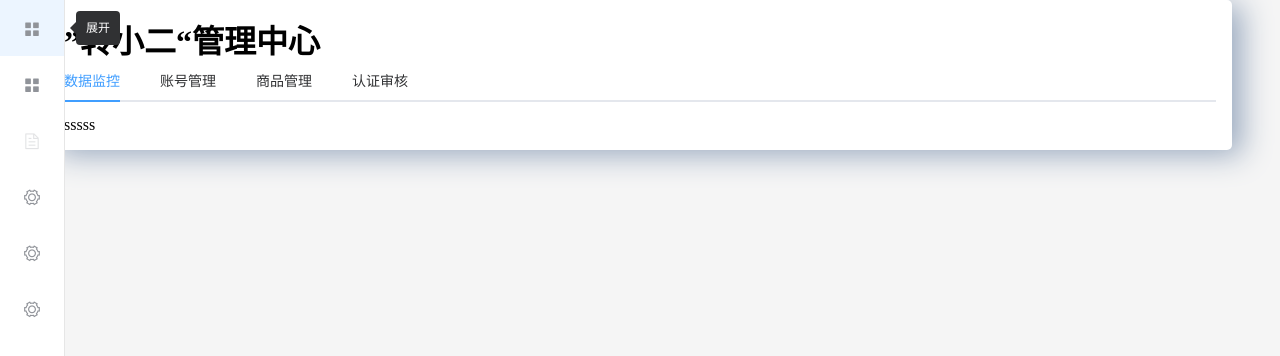
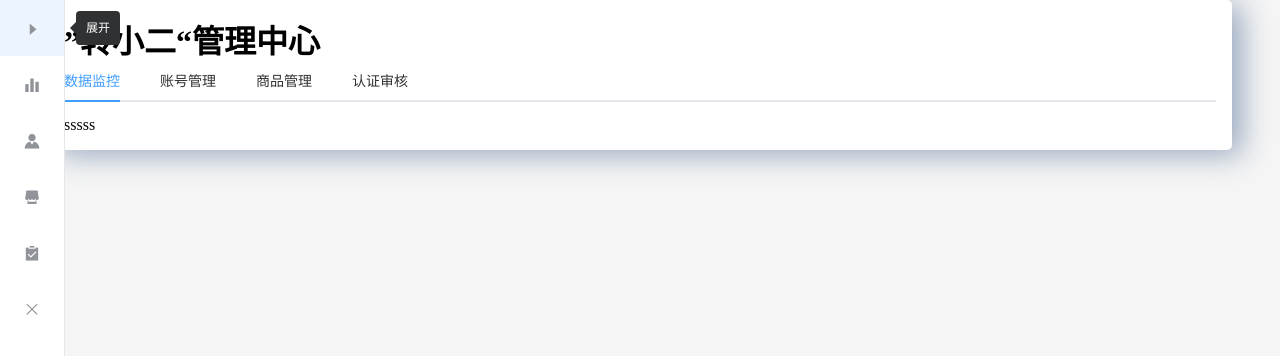
Before and after one commit to MoMeak9/mallbackground, a Vue app: page /#/home in a window 1280 px wide. Shown: the top 356 px of the page. Built offline with nearby package versions, Linux system fonts and the light colour scheme; no server answers.

Commit message:
5.3 finish half

```diff
--- a/src/views/Home/Home.vue
+++ b/src/views/Home/Home.vue
@@ -4,27 +4,27 @@
       <el-menu default-active="1-4-1" class="el-menu-vertical-demo"
                :collapse="isCollapse">
         <el-menu-item index="1" @click="isCollapse=!isCollapse">
-          <i class="el-icon-menu"></i>
+          <i class="el-icon-caret-right" v-if="isCollapse"></i><i class="el-icon-caret-left" v-else></i>
           <span slot="title"><a v-if="isCollapse">展开</a><a v-else>关闭</a></span>
         </el-menu-item>
         <el-menu-item index="2" @click="tabActive='1'">
-          <i class="el-icon-menu"></i>
+          <i class="el-icon-s-data"></i>
           <span slot="title">数据监控</span>
         </el-menu-item>
-        <el-menu-item index="3" disabled>
-          <i class="el-icon-document"></i>
+        <el-menu-item index="3" @click="tabActive='2'">
+          <i class="el-icon-s-custom"></i>
           <span slot="title">账号管理</span>
         </el-menu-item>
-        <el-menu-item index="4">
-          <i class="el-icon-setting"></i>
+        <el-menu-item index="4" @click="tabActive='3'">
+          <i class="el-icon-s-shop"></i>
           <span slot="title">商品管理</span>
         </el-menu-item>
-        <el-menu-item index="5">
-          <i class="el-icon-setting"></i>
+        <el-menu-item index="5" @click="tabActive='4'">
+          <i class="el-icon-s-claim"></i>
           <span slot="title">用户审核</span>
         </el-menu-item>
-        <el-menu-item index="6">
-          <i class="el-icon-setting"></i>
+        <el-menu-item index="6" @click="logOut">
+          <i class="el-icon-close"></i>
           <span slot="title">登出</span>
         </el-menu-item>
       </el-menu>
@@ -64,7 +64,7 @@
         <!--        管理所有商品  可筛选-->
         <el-tab-pane label="商品管理" name="3">
           <div class="item-audit">
-            <el-table :data="commList" style="width: 100%" height="90vh" stripe
+            <el-table :data="commList" stripe
                       :default-sort="{prop: 'commodity.commName', order: 'increasing'}">
               <el-table-column label="图片" width="120">
                 <template slot-scope="scope">
@@ -153,7 +153,8 @@ export default {
       auditCommos: [],
       userList: [],
       commList: [],
-      token: this.$store.state.token,
+      token: '',
+      userBean: '',
       auditMsg: '',
       activeIndex: '/adminHome'
     }
@@ -347,13 +348,21 @@ export default {
     goBack() {
       this.$router.push({path: '/user'})
     },
+    //登出
+    logOut() {
+      this.$store.commit('LOGOUT')
+      this.$store.commit('DEL_TOKEN')
+      this.$router.push({path: '/login'})
+    }
   },
   mounted() {
     this.token = this.$store.state.token
+    this.userBean = this.$store.state.userBean
     console.log(this.token)
     this.$nextTick(function () {
       if (this.token === '') {
-        this.$message({
+        this.$notify({
+          title:'错误',
           message: '用户未登录！即将返回登录页面',
           type: 'error'
         });
@@ -372,9 +381,11 @@ export default {
   height: 100vh;
   background-color: #f5f5f5;
   position: relative;
-  .el-menu{
+
+  .el-menu {
     height: 100vh;
   }
+
   .el-menu-vertical-demo:not(.el-menu--collapse) {
     width: 200px;
     height: 100vh;
--- a/src/views/Login/Login.vue
+++ b/src/views/Login/Login.vue
@@ -4,7 +4,7 @@
     <el-form class="login-container" label-position="left" label-width="0px">
       <h3 class="login_title">转小二后台管理系统</h3>
       <el-form-item style="user-select: none;">
-        <el-input type="text" v-model="userName" placeholder="请输入账号..."></el-input>
+        <el-input type="text" v-model="userEmail" placeholder="请输入账号..."></el-input>
       </el-form-item>
 
       <el-form-item style="user-select: none;">
@@ -68,7 +68,7 @@ export default {
                 message: '欢迎您，管理员',
                 type: 'success'
               })
-              this.$router.push({path: '/adminHome'})
+              this.$router.push({path: '/home'})
             }
           } else {
             this.$notify.error({
```
